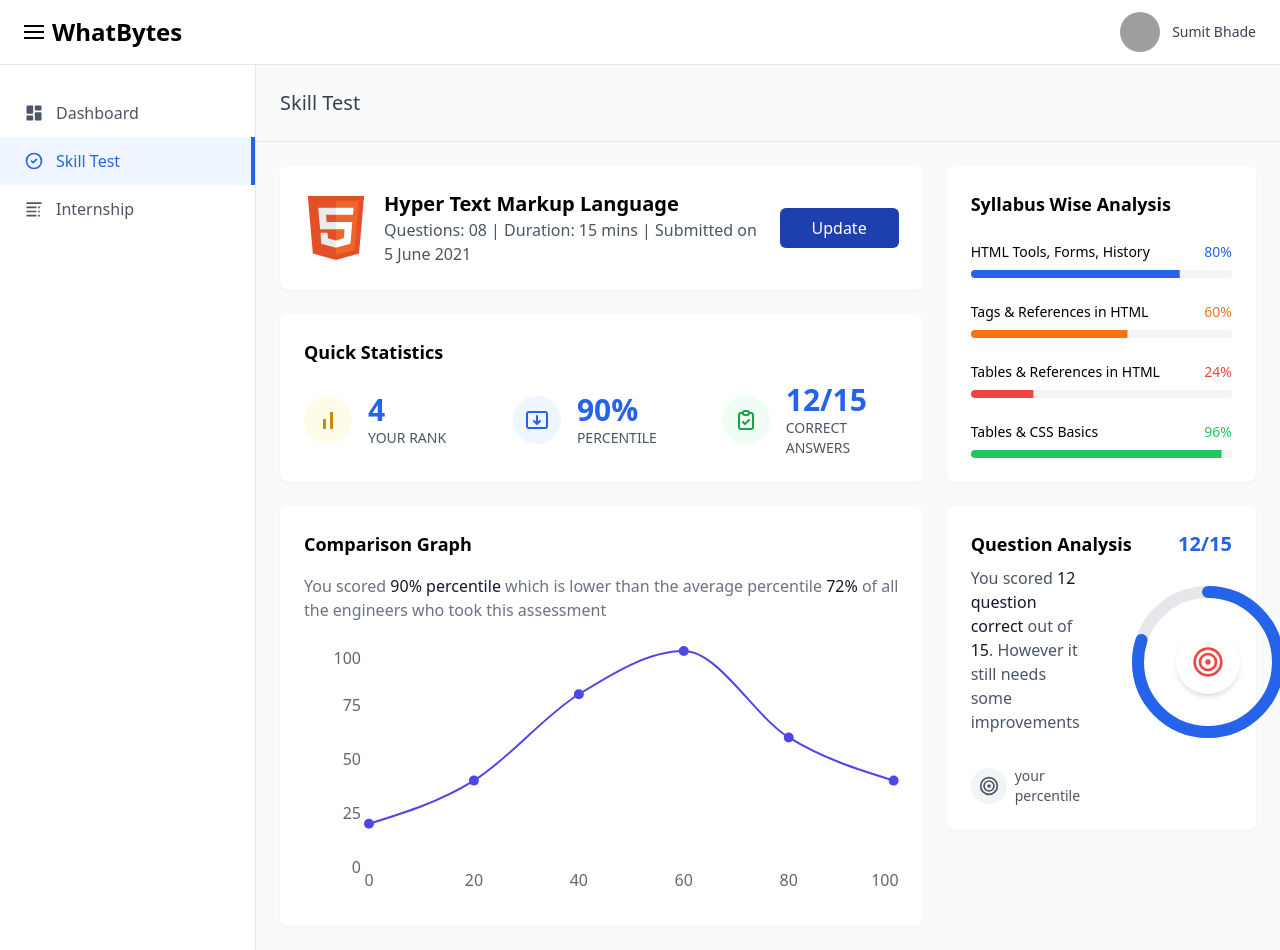
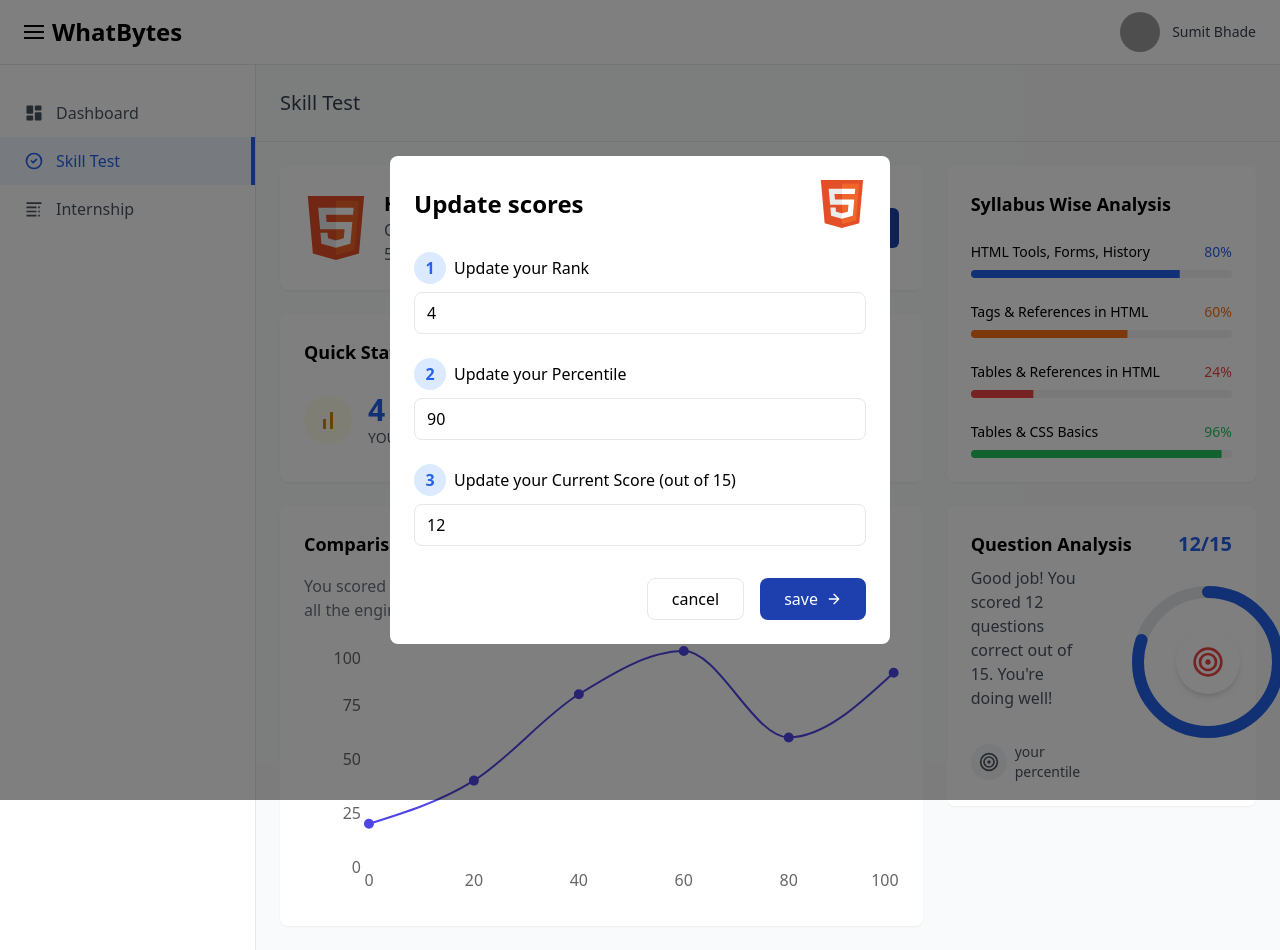
Before and after one commit to sumitbhade/whatbytes, a Next.js app: page /skill-test in a window 1280 px wide. Both pictures are taken after a click on the button "Update". Shown: the top 950 px of the page. Built offline with nearby package versions, Linux system fonts and the light colour scheme; grey boxes are pictures that could not be loaded.

Commit message:
Added functionality

```diff
--- a/src/components/Header.js
+++ b/src/components/Header.js
@@ -18,7 +18,7 @@
         <div className="flex items-center gap-3">
           <img
             src="https://ui-avatars.com/api/?name=Sumit+Bhade&background=0D8ABC&color=fff"
-            alt="Rahil Siddique"
+            alt="Sumit Bhade"
             className="w-10 h-10 rounded-full"
           />
           <span className="text-sm font-medium text-gray-700">Sumit Bhade</span>
--- /dev/null
+++ b/src/components/UpdateScoreModal.js
@@ -0,0 +1,224 @@
+import { useState } from "react";
+
+export default function UpdateScoreModal({
+  isOpen,
+  onClose,
+  onUpdate,
+  currentScores,
+}) {
+  const [rank, setRank] = useState(currentScores.rank);
+  const [percentile, setPercentile] = useState(currentScores.percentile);
+  const [score, setScore] = useState(currentScores.score);
+
+  // Validation states
+  const [errors, setErrors] = useState({
+    rank: "",
+    percentile: "",
+    score: "",
+  });
+
+  const validateRank = (value) => {
+    if (value <= 0) {
+      return "Rank must be greater than 0";
+    }
+    return "";
+  };
+
+  const validatePercentile = (value) => {
+    if (value < 0 || value > 100) {
+      return "Percentile must be between 0-100";
+    }
+    return "";
+  };
+
+  const validateScore = (value) => {
+    if (value < 0) {
+      return "Score cannot be negative";
+    }
+    if (value > 15) {
+      return "Score cannot exceed 15";
+    }
+    return "";
+  };
+
+  const handleRankChange = (e) => {
+    const value = Number(e.target.value);
+    setRank(value);
+    setErrors((prev) => ({
+      ...prev,
+      rank: validateRank(value),
+    }));
+  };
+
+  const handlePercentileChange = (e) => {
+    const value = Number(e.target.value);
+    setPercentile(value);
+    setErrors((prev) => ({
+      ...prev,
+      percentile: validatePercentile(value),
+    }));
+  };
+
+  const handleScoreChange = (e) => {
+    const value = Number(e.target.value);
+    setScore(value);
+    setErrors((prev) => ({
+      ...prev,
+      score: validateScore(value),
+    }));
+  };
+
+  const handleBlur = (field) => {
+    switch (field) {
+      case "rank":
+        setErrors((prev) => ({
+          ...prev,
+          rank: validateRank(rank),
+        }));
+        break;
+      case "percentile":
+        setErrors((prev) => ({
+          ...prev,
+          percentile: validatePercentile(percentile),
+        }));
+        break;
+      case "score":
+        setErrors((prev) => ({
+          ...prev,
+          score: validateScore(score),
+        }));
+        break;
+    }
+  };
+
+  const handleSubmit = () => {
+    // Validate all fields before submission
+    const rankError = validateRank(rank);
+    const percentileError = validatePercentile(percentile);
+    const scoreError = validateScore(score);
+
+    setErrors({
+      rank: rankError,
+      percentile: percentileError,
+      score: scoreError,
+    });
+
+    if (rankError || percentileError || scoreError) {
+      return;
+    }
+
+    onUpdate({
+      rank,
+      percentile,
+      score,
+    });
+    onClose();
+  };
+
+  if (!isOpen) return null;
+
+  return (
+    <div className="fixed inset-0 bg-black bg-opacity-50 flex items-center justify-center z-50">
+      <div className="bg-white rounded-lg p-6 w-[500px]">
+        <div className="flex justify-between items-center mb-6">
+          <h2 className="text-2xl font-bold">Update scores</h2>
+          <img src="/html5-logo.svg" alt="HTML5" className="w-12 h-12" />
+        </div>
+
+        <div className="space-y-6">
+          {/* Rank Input */}
+          <div className="space-y-2">
+            <div className="flex items-center gap-2">
+              <div className="w-8 h-8 rounded-full bg-blue-100 flex items-center justify-center text-blue-600 font-bold">
+                1
+              </div>
+              <span>Update your Rank</span>
+            </div>
+            <input
+              type="number"
+              value={rank}
+              onChange={handleRankChange}
+              onBlur={() => handleBlur("rank")}
+              className={`w-full border rounded-lg px-3 py-2 ${
+                errors.rank ? "border-red-500" : ""
+              }`}
+            />
+            {errors.rank && (
+              <p className="text-red-500 text-sm">{errors.rank}</p>
+            )}
+          </div>
+
+          {/* Percentile Input */}
+          <div className="space-y-2">
+            <div className="flex items-center gap-2">
+              <div className="w-8 h-8 rounded-full bg-blue-100 flex items-center justify-center text-blue-600 font-bold">
+                2
+              </div>
+              <span>Update your Percentile</span>
+            </div>
+            <input
+              type="number"
+              value={percentile}
+              onChange={handlePercentileChange}
+              onBlur={() => handleBlur("percentile")}
+              className={`w-full border rounded-lg px-3 py-2 ${
+                errors.percentile ? "border-red-500" : ""
+              }`}
+            />
+            {errors.percentile && (
+              <p className="text-red-500 text-sm">
+                required | percentile 0-100
+              </p>
+            )}
+          </div>
+
+          {/* Score Input */}
+          <div className="space-y-2">
+            <div className="flex items-center gap-2">
+              <div className="w-8 h-8 rounded-full bg-blue-100 flex items-center justify-center text-blue-600 font-bold">
+                3
+              </div>
+              <span>Update your Current Score (out of 15)</span>
+            </div>
+            <input
+              type="number"
+              value={score}
+              onChange={handleScoreChange}
+              onBlur={() => handleBlur("score")}
+              className={`w-full border rounded-lg px-3 py-2 ${
+                errors.score ? "border-red-500" : ""
+              }`}
+            />
+            {errors.score && (
+              <p className="text-red-500 text-sm">{errors.score}</p>
+            )}
+          </div>
+        </div>
+
+        <div className="flex justify-end gap-4 mt-8">
+          <button
+            onClick={onClose}
+            className="px-6 py-2 border rounded-lg hover:bg-gray-50"
+          >
+            cancel
+          </button>
+          <button
+            onClick={handleSubmit}
+            className="px-6 py-2 bg-blue-800 text-white rounded-lg hover:bg-blue-700 flex items-center gap-2"
+          >
+            save
+            <svg className="w-4 h-4" viewBox="0 0 24 24" fill="none">
+              <path
+                d="M5 12h14m-7-7l7 7-7 7"
+                stroke="currentColor"
+                strokeWidth="2"
+                strokeLinecap="round"
+                strokeLinejoin="round"
+              />
+            </svg>
+          </button>
+        </div>
+      </div>
+    </div>
+  );
+}
--- a/src/pages/skill-test.js
+++ b/src/pages/skill-test.js
@@ -1,3 +1,4 @@
+import { useState } from "react";
 import { Progress } from "../components/ui/progress";
 import {
   LineChart,
@@ -8,16 +9,62 @@
   ResponsiveContainer,
 } from "recharts";
 import CircularProgress from "../components/CircularProgress";
+import UpdateScoreModal from "../components/UpdateScoreModal";
 
 export default function SkillTest() {
-  const graphData = [
+  const [isModalOpen, setIsModalOpen] = useState(false);
+  const [scores, setScores] = useState({
+    rank: 4,
+    percentile: 90,
+    score: 12,
+  });
+  const getPerformanceText = (percentile, score) => {
+    // For Comparison Graph text
+    let comparisonText = "";
+    if (percentile > 72) {
+      comparisonText = `You scored ${percentile}% percentile which is higher than the average percentile 72% of all the engineers who took this assessment`;
+    } else if (percentile < 72) {
+      comparisonText = `You scored ${percentile}% percentile which is lower than the average percentile 72% of all the engineers who took this assessment`;
+    } else {
+      comparisonText = `You scored ${percentile}% percentile which is equal to the average percentile of all the engineers who took this assessment`;
+    }
+
+    // For Question Analysis text
+    let analysisText = "";
+    const scorePercentage = (score / 15) * 100;
+
+    if (scorePercentage >= 90) {
+      analysisText = `Excellent! You scored ${score} questions correct out of 15. Keep up the great work!`;
+    } else if (scorePercentage >= 75) {
+      analysisText = `Good job! You scored ${score} questions correct out of 15. You're doing well!`;
+    } else if (scorePercentage >= 50) {
+      analysisText = `You scored ${score} questions correct out of 15. There's room for improvement.`;
+    } else {
+      analysisText = `You scored ${score} questions correct out of 15. We recommend practicing more to improve your score.`;
+    }
+
+    return { comparisonText, analysisText };
+  };
+
+  const generateGraphData = (percentile) => {
+    return [
       { name: "0", value: 20 },
       { name: "20", value: 40 },
       { name: "40", value: 80 },
       { name: "60", value: 100 },
       { name: "80", value: 60 },
-    { name: "100", value: 40 },
+      { name: "100", value: percentile },
     ];
+  };
+
+  const [graphData, setGraphData] = useState(
+    generateGraphData(scores.percentile)
+  );
+
+  const handleUpdateScores = (newScores) => {
+    setScores(newScores);
+    setGraphData(generateGraphData(newScores.percentile));
+  };
 
   return (
     <div>
@@ -50,7 +97,10 @@
                     </p>
                   </div>
                 </div>
-                <button className="bg-blue-800 hover:bg-blue-700 text-white px-8 py-2 rounded-md self-end md:self-auto">
+                <button
+                  onClick={() => setIsModalOpen(true)}
+                  className="bg-blue-800 hover:bg-blue-700 text-white px-8 py-2 rounded-md self-end md:self-auto"
+                >
                   Update
                 </button>
               </div>
@@ -76,7 +126,9 @@
                     </svg>
                   </div>
                   <div>
-                    <div className="text-3xl font-bold text-blue-600">4</div>
+                    <div className="text-3xl font-bold text-blue-600">
+                      {scores.rank}
+                    </div>
                     <div className="text-gray-600 text-sm">YOUR RANK</div>
                   </div>
                 </div>
@@ -100,7 +152,9 @@
                     </svg>
                   </div>
                   <div>
-                    <div className="text-3xl font-bold text-blue-600">90%</div>
+                    <div className="text-3xl font-bold text-blue-600">
+                      {scores.percentile}%
+                    </div>
                     <div className="text-gray-600 text-sm">PERCENTILE</div>
                   </div>
                 </div>
@@ -125,7 +179,7 @@
                   </div>
                   <div>
                     <div className="text-3xl font-bold text-blue-600">
-                      12/15
+                      {scores.score}/15
                     </div>
                     <div className="text-gray-600 text-sm">CORRECT ANSWERS</div>
                   </div>
@@ -137,13 +191,10 @@
             <div className="bg-white rounded-lg p-6 shadow-sm">
               <h2 className="text-lg font-semibold mb-4">Comparison Graph</h2>
               <p className="text-gray-500 mb-6">
-                You scored{" "}
-                <span className="text-gray-900 font-medium">
-                  90% percentile
-                </span>{" "}
-                which is lower than the average percentile{" "}
-                <span className="text-gray-900 font-medium">72%</span> of all
-                the engineers who took this assessment
+                {
+                  getPerformanceText(scores.percentile, scores.score)
+                    .comparisonText
+                }
               </p>
               <div className="h-64 w-full">
                 <ResponsiveContainer width="100%" height="100%">
@@ -226,19 +277,18 @@
               <div className="flex flex-col">
                 <div className="flex justify-between items-center mb-2">
                   <h2 className="text-lg font-semibold">Question Analysis</h2>
-                  <div className="text-blue-600 text-xl font-bold">12/15</div>
+                  <div className="text-blue-600 text-xl font-bold">
+                    {scores.score}/15
+                  </div>
                 </div>
 
                 <div className="flex items-start gap-8">
                   <div className="flex-1">
                     <p className="text-gray-600 text-base mb-8">
-                      You scored{" "}
-                      <span className="text-gray-900 font-medium">
-                        12 question correct
-                      </span>{" "}
-                      out of{" "}
-                      <span className="text-gray-900 font-medium">15</span>.
-                      However it still needs some improvements
+                      {
+                        getPerformanceText(scores.percentile, scores.score)
+                          .analysisText
+                      }
                     </p>
 
                     {/* Target pointer section */}
@@ -278,7 +328,7 @@
 
                   {/* Circular Progress */}
                   <div className="flex-shrink-0">
-                    <CircularProgress value={12} total={15} />
+                    <CircularProgress value={scores.score} total={15} />
                   </div>
                 </div>
               </div>
@@ -286,6 +336,14 @@
           </div>
         </div>
       </div>
+
+      {/* Update Scores Modal */}
+      <UpdateScoreModal
+        isOpen={isModalOpen}
+        onClose={() => setIsModalOpen(false)}
+        onUpdate={handleUpdateScores}
+        currentScores={scores}
+      />
     </div>
   );
 }
```
Lines whose indentation alone changed are shown as unchanged.
